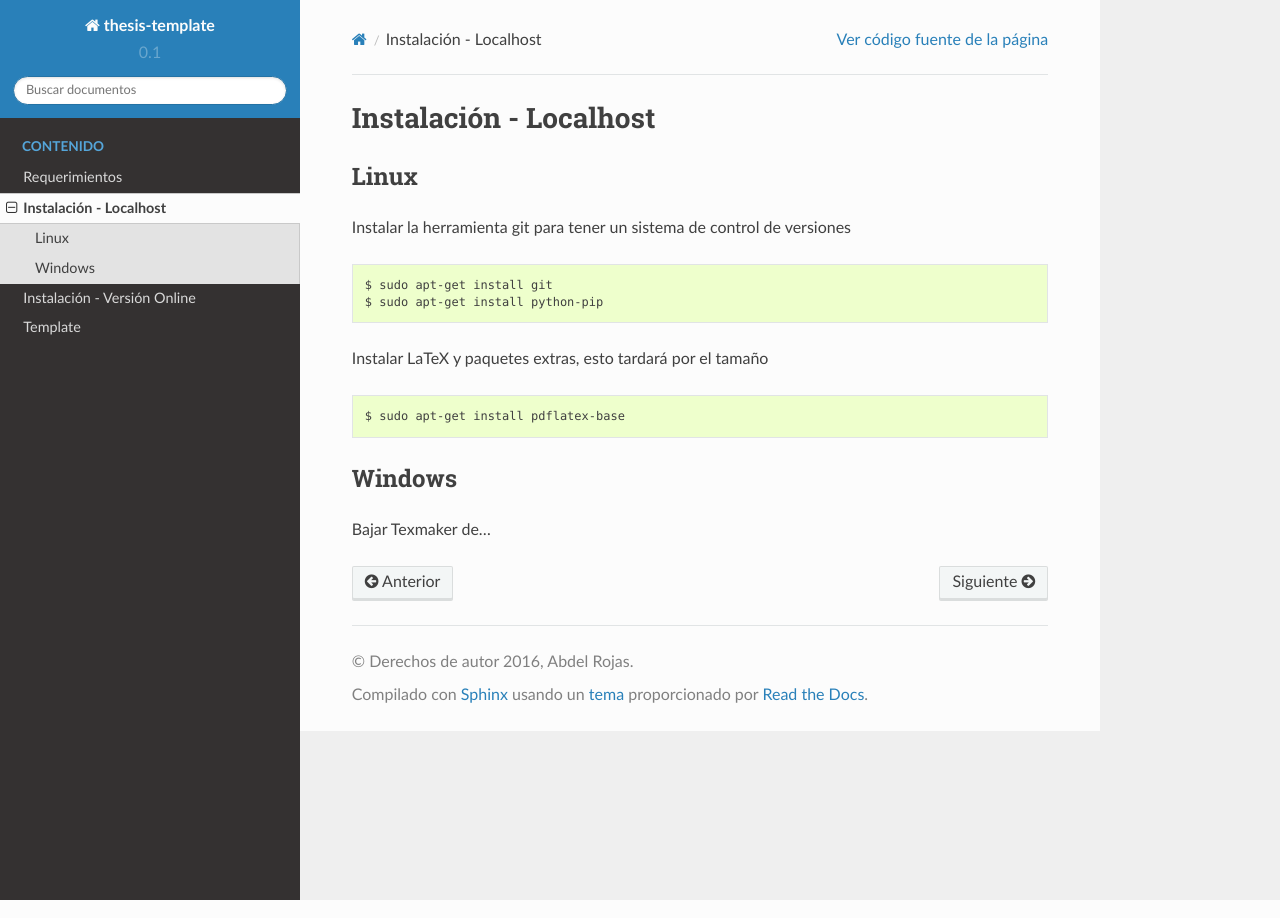
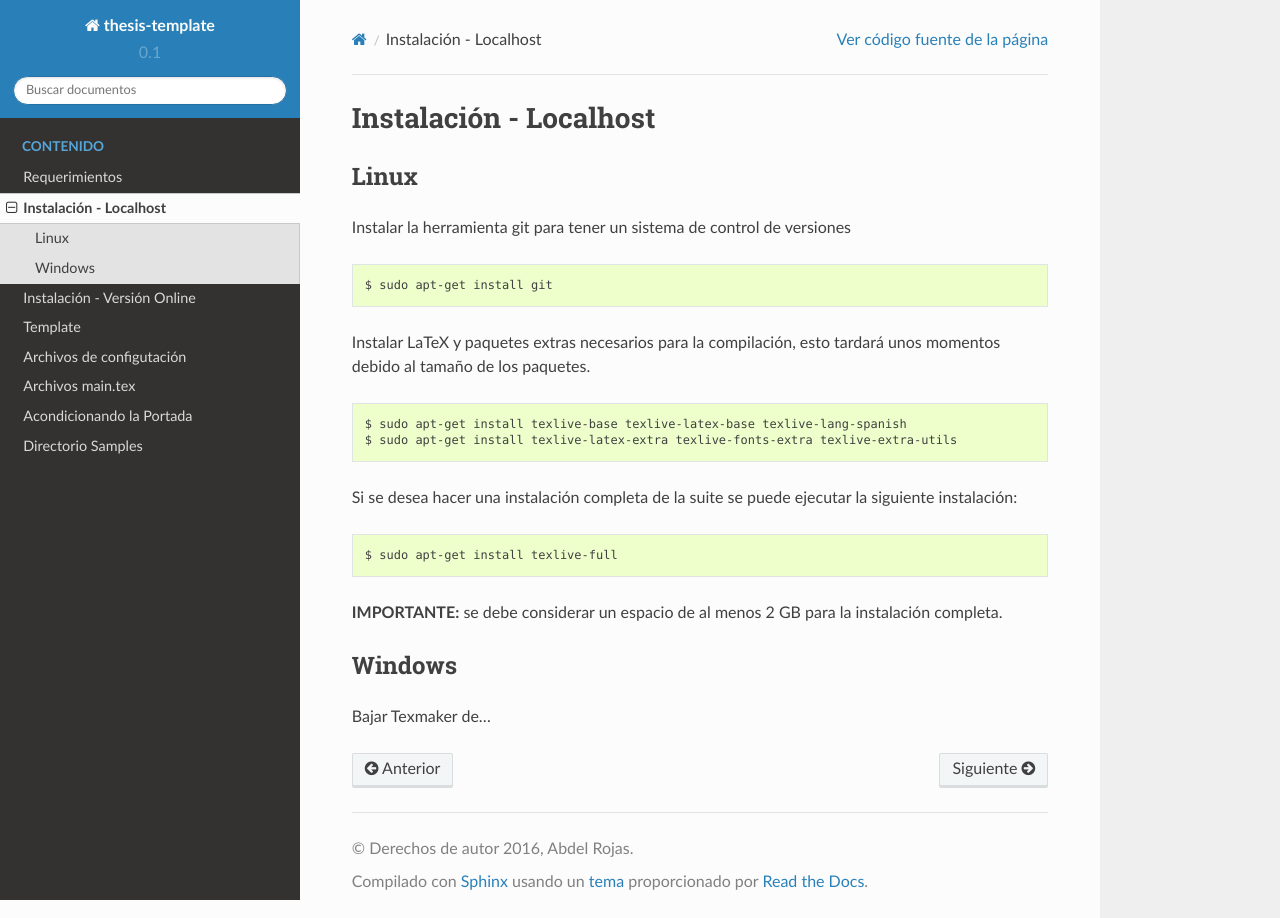
Before and after one commit to xip47/thesis-template-usm, a Sphinx documentation site: the page built from docs/content/install.rst, in a window 1280 px wide. Built offline with Sphinx 7.4.7 and the Read the Docs theme 2.0.0, drawn with Linux system fonts in a browser that asks for light colours; pages that are not in the unit, such as notebooks, are missing from menus.

Commit message:
Avance de documentació General. Creación de capitulos, main, configuración, ejemplos y portada

```diff
--- a/docs/content/install.rst
+++ b/docs/content/install.rst
@@ -9,13 +9,24 @@ Instalar la herramienta git para tener un sistema de control de versiones
 .. code-block:: bash
 
    $ sudo apt-get install git
-   $ sudo apt-get install python-pip
 
-Instalar LaTeX y paquetes extras, esto tardará por el tamaño
+Instalar LaTeX y paquetes extras necesarios para la compilación, esto tardará
+unos momentos debido al tamaño de los paquetes.
 
 .. code-block:: bash
 
-   $ sudo apt-get install pdflatex-base
+   $ sudo apt-get install texlive-base texlive-latex-base texlive-lang-spanish
+   $ sudo apt-get install texlive-latex-extra texlive-fonts-extra texlive-extra-utils
+
+Si se desea hacer una instalación completa de la suite se puede ejecutar la siguiente
+instalación:
+
+.. code-block:: bash
+
+    $ sudo apt-get install texlive-full
+
+**IMPORTANTE:** se debe considerar un espacio de al menos 2 GB para la instalación
+completa.
 
 Windows
 -----------------------------
--- a/docs/content/requirements.rst
+++ b/docs/content/requirements.rst
@@ -12,7 +12,7 @@ LaTeX
 
 Repositorios + Opcional
 +++++++++++++++++++++++++++++
-* Github
+* Github: para que la redacción de la memoria posea control de versiones.
 
 Online - En una nube
 -----------------------------
```
Also changed, not shown: docs/content/chapters.rst (added, +31 -0 lines), docs/content/configuration.rst (added, +38 -0 lines), docs/content/cover.rst (added, +35 -0 lines), docs/content/main.rst (added, +22 -0 lines), docs/content/samples.rst (added, +11 -0 lines), docs/index.rst (+6 -1 lines).
